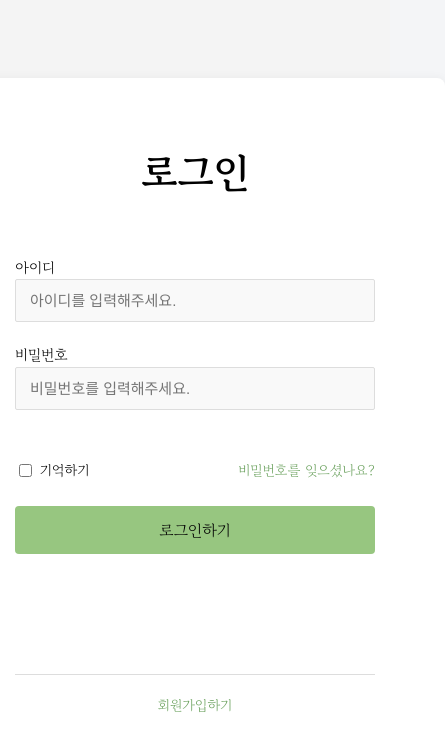
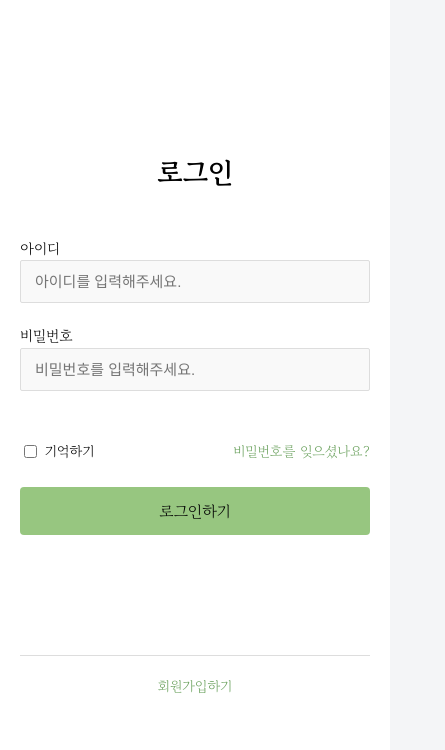
Before and after one commit to leeenzang/farmlog-front, a React (Vite) app: page /login in a window 390 px wide. Shown: the top 750 px of the page, 445 px wide, since content can reach past the window. Built offline with nearby package versions, Linux system fonts and the light colour scheme; no server answers.

Commit message:
style: 로그인/회원가입 모바일 레이아웃 개선

```diff
--- a/src/features/auth/components/LoginForm.css
+++ b/src/features/auth/components/LoginForm.css
@@ -68,3 +68,26 @@
     gap: 10px; /* ← 입력칸 사이 간격 여기서 조절 */
     margin-bottom: 20px;
   }
+
+
+@media (max-width: 768px) {
+  .login-form {
+    width: 100vw;
+    height: 100vh;
+    max-width: unset;
+    min-width: unset;
+
+    border-radius: 0;
+    box-shadow: none;
+    padding: 24px 20px;
+
+    display: flex;
+    flex-direction: column;
+    justify-content: center;
+  }
+
+  .login-form h2 {
+    font-size: 28px;
+  }
+
+}
```
